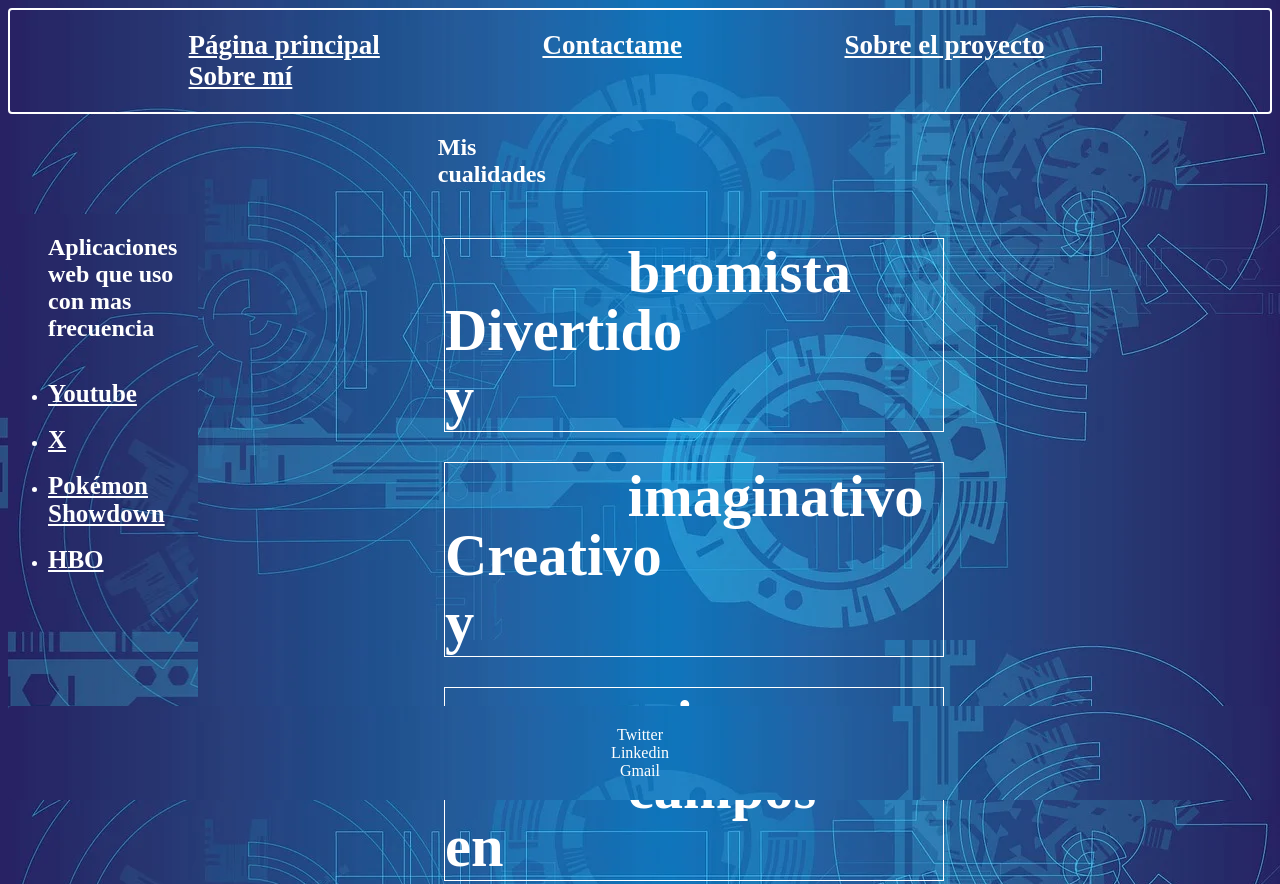
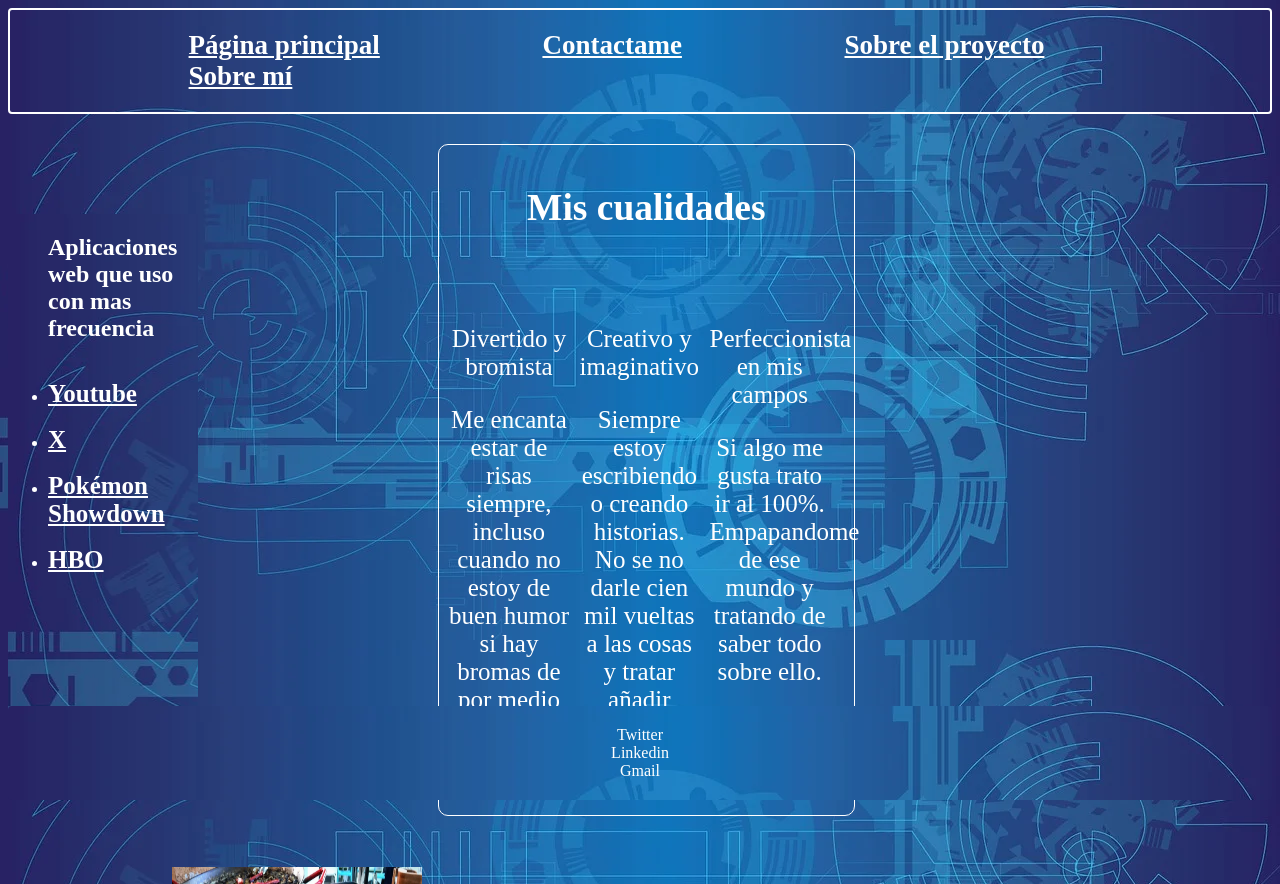
Before and after one commit to jcaceresforteza/jcaceresforteza.github.io, a plain HTML site: page index.html in a window 1280 px wide. Shown: the top 884 px of the page. Drawn offline with Linux system fonts and the light colour scheme.

Commit message:
mas index

```diff
--- a/estilos/estilo.css
+++ b/estilos/estilo.css
@@ -61,14 +61,49 @@ li a:visited {
   font-size:25px;
 }
 
-.cualidades {
-  float: left;
-  margin-left: 19%;
-  width: 10%;
-  color: white;
+.cualidades1 {
+    border: 1px solid white;
+    border-radius: 10px;
+    font-size: 0.8em;
+    float: left;
+    padding: 10px;
+    margin-top: 30px;
+    text-align: center;
+    width: 33%;
+    color: white;
+    font-size: 25px;
+    margin-left: 19%;
+
+
 }
 
-.cualidades article {
+.cualidades {
+  border-radius: 10px;
+  font-size: 0.8em;
+  float: left;
+  padding: 10px;
+  margin-top: 30px;
+  text-align: center;
+  width: 33%;
+  color: white;
+  font-size: 25px;
+  padding-left: 0%;
+
+}
+
+
+
+
+
+.barraderecha {
+  float: left;
+  margin-top: 4%;
+  text-align: justify;
+  color: white;
+  font-weight: bold;
+  padding-left: 7%;
+  margin-left: 6%;
+  font-size: 20px;
 
 }
 
@@ -80,18 +115,6 @@ li a:visited {
 .img:hover {
   width: 300px;
   height: 300px;
-}
-
-.barraderecha {
-  float: left;
-  margin-top: 4%;
-  text-align: justify;
-  color: white;
-  font-weight: bold;
-  padding-left: 7%;
-  margin-left: 6%;
-  font-size: 20px;
-
 }
 
 footer {
@@ -108,8 +131,8 @@ footer {
 
 }
 
-.articles {
-  column-count: 3;
+//*.articles {
+
   float: left;
   margin-left: 5%;
   margin-top: 30px;
--- a/index.html
+++ b/index.html
@@ -32,17 +32,20 @@
         </aside>
         <main>
 
-            <section class="cualidades">
+            <section class="cualidades1">
                 <h1>Mis cualidades</h1>
-                <article class="articles">
-                    <h3>Divertido y bromista</h3>
-                </article>
-                <article class="articles">
-                    <h3>Creativo y imaginativo</h3>
-                </article>
-                <article class="articles">
-                    <h3>Perfeccionista en mis campos</h3>
-                </article>
+                <div class="cualidades">
+                    <p>Divertido y bromista</p>
+                    <p>Me encanta estar de risas siempre, incluso cuando no estoy de buen humor si hay bromas de por medio acabo riendo.</p>
+                </div>
+                <div class="cualidades">
+                    <p>Creativo y imaginativo</p>
+                    <p>Siempre estoy escribiendo o creando historias. No se no darle cien mil vueltas a las cosas y tratar añadir cosas.</p>
+                </div>
+                <div class="cualidades">
+                    <p>Perfeccionista en mis campos</p>
+                    <p>Si algo me gusta trato ir al 100%. Empapandome de ese mundo y tratando de saber todo sobre ello.</p>
+                </div>
             </section>
         </main>
         <aside class="barraderecha">
```
